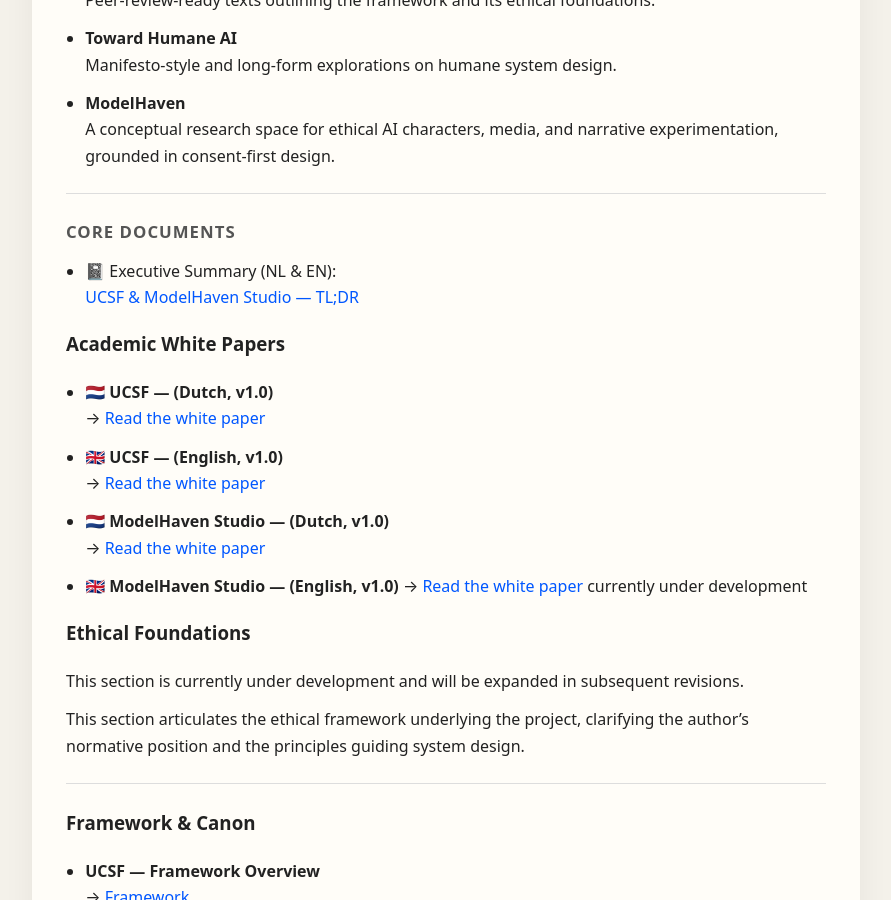
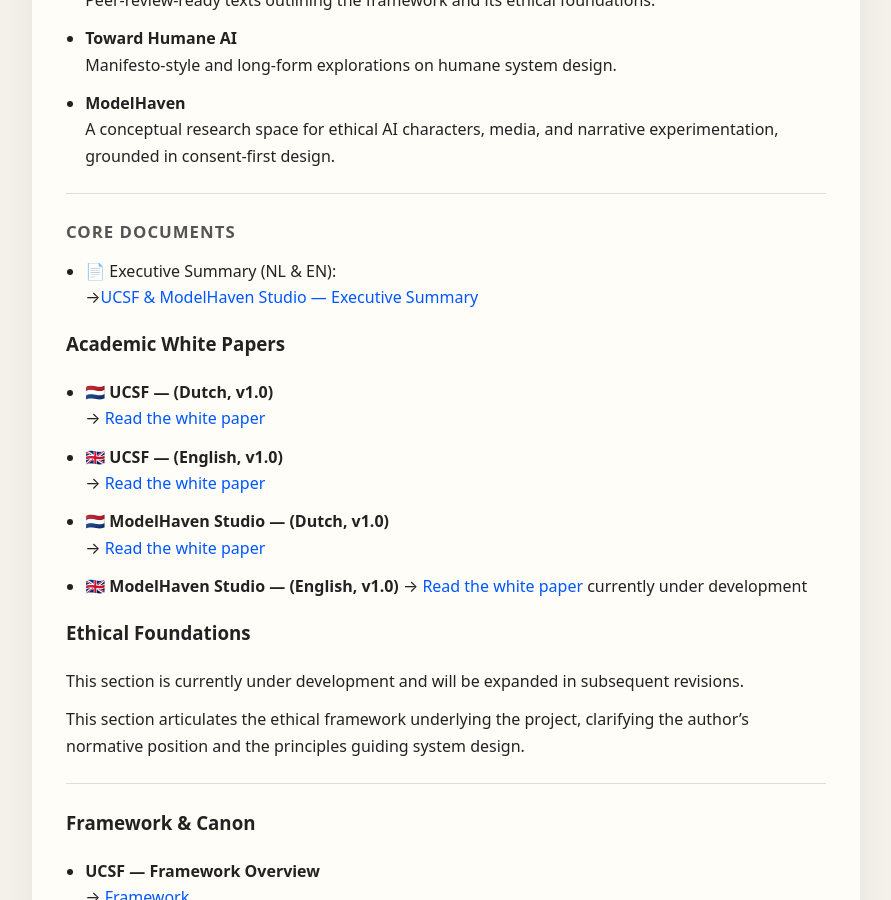
Before and after one commit to MartijnBruzzese/ModelHaven-Studio, a Jekyll site: the page built from index.md, in a window 1280 px wide and 900 px high, scrolled down 572 px. Shown: the whole window, without its empty margins (194-1085 px from the left). Built offline with Jekyll 4.4.1, drawn with Linux system fonts in a browser that asks for light colours.

Commit message:
Update index.md

```diff
--- a/index.md
+++ b/index.md
@@ -32,8 +32,8 @@
 
 ## Core Documents
 
-- 📓 Executive Summary (NL & EN):
-[UCSF & ModelHaven Studio — TL;DR](EXECUTIVE_SUMMARY.md)
+- 📄 Executive Summary (NL & EN):
+  →[UCSF & ModelHaven Studio — Executive Summary](EXECUTIVE_SUMMARY.md)
 
 ### Academic White Papers
 
```
